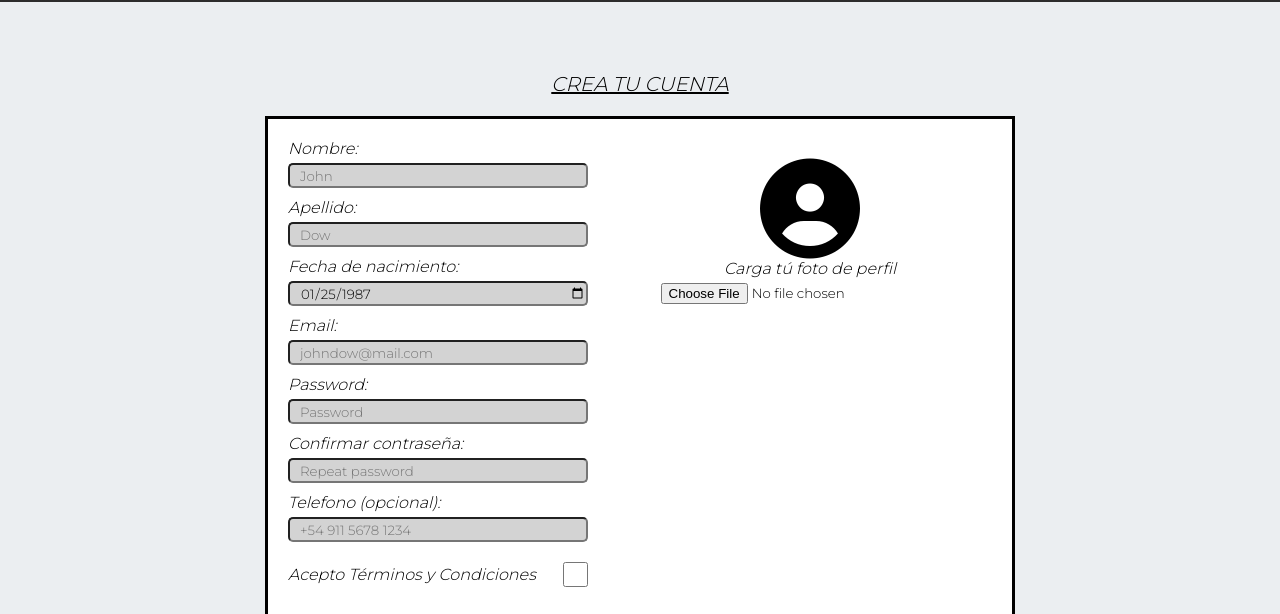
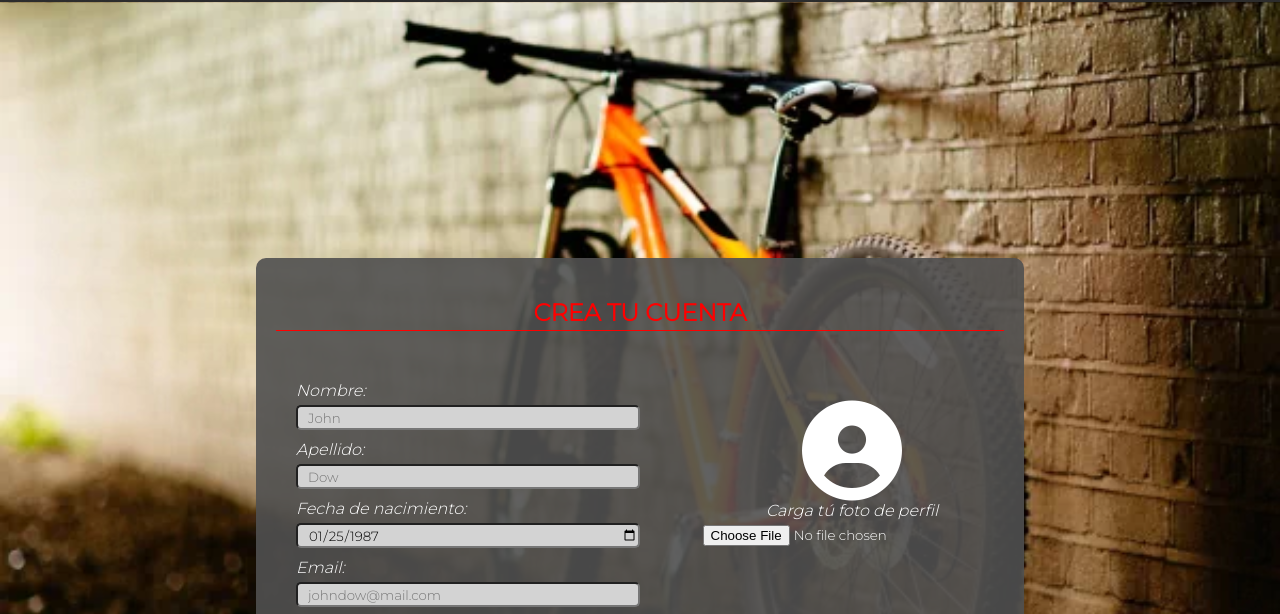
Before and after one commit to josuepontecorvo/Grupo_5_TheBlinders-Sprint2, a website: page views/register.html in a window 1280 px wide. Shown: the part 316-930 px from the top of the page. Drawn offline with Linux system fonts and the light colour scheme.

Commit message:
adapte el formulario del register para que sea compatible con el login

```diff
--- a/public/css/login-style.css
+++ b/public/css/login-style.css
@@ -80,14 +80,16 @@ div.burger-menu i {
 }
 
 /*MAIN*/
-    /*LOGIN*/
 
     main {
         /* background-image: url('/images/backgroundLogin.jpg'); */
         background-image: url('/images/Prueba1.webp');
         background-size: cover;
+        background-position: top center;
         padding: 20vw 0;
     }
+
+    /*LOGIN*/
 
     section.login-container {
         width: 98vw;
@@ -126,11 +128,12 @@ div.burger-menu i {
     .login-form button {
         display: block;
         margin: 20px auto;
-        background-color: rgb(51, 186, 51);
+        font-size: 18px;
+        padding: 5px;
+        background-color: orangered;
+        color: white;
         border: none;
-        border-radius: 7px;
-        padding: 5px;
-        color: white;
+        border-radius: 6px;
         transition: all 0.5s;
     }
 
--- a/public/css/register-style.css
+++ b/public/css/register-style.css
@@ -82,26 +82,30 @@ div.burger-menu i {
 
 /* MAIN */
 main {
-    background-color: #ebeef1;
-    padding: 50px 0;
+    background-image: url('/images/Prueba1.webp');
+    background-size: cover;
+    background-position: top center;
+    background-attachment: fixed;
+    padding: 20vw 0;
 }
 
-    /*FORM*/
+    /*REGISTER*/
+
+    div.register {
+        width: 88vw;
+        margin: 0 auto;
+        padding: 40px 20px;
+        background-color: rgba(80, 80, 80, 0.9);
+        color: white;
+        border-radius: 10px;
+    }
 
     div.register h2 {
         text-align: center;
-    text-decoration: underline;
-    margin: 20px;
-    font-size: 20px;
-    font-weight: normal;
-    font-style: italic;
-}
-
-div.register form {
-    border: 3px solid black;
-    width: 320px;
-    margin: auto;
-    background-color: #fff;
+        color: red;
+        border-bottom: 1.5px solid red;
+        margin-bottom: 30px;
+        padding-bottom: 3px;
     }
 
     main form .user-image {
@@ -165,6 +169,14 @@ main form .submit-form button {
         border: none;
         border-radius: 6px;
         margin-top: 30px;
+        transition: all 0.5s;
+    }
+    main form .submit-form button:hover {
+        color: rgb(51, 186, 51);
+        background-color: white;
+        font-size: 15px ;
+        text-align: center;
+        box-shadow: 0 0 20px black;
     }
 
     main form .fill-form input:focus:invalid ~ .feedback::after {
@@ -371,9 +383,14 @@ footer {
         width: 30%;
     }
 
-    /*FORM*/
+    /*REGISTER*/
+
+    div.register {
+        width: 60vw;
+    }
+
     div.register form {
-        width: 750px;
+        width: 100%;
         display: flex;
         flex-direction: column;
         flex-wrap:wrap;
@@ -382,7 +399,7 @@ footer {
     }
 
     div.fill-form {
-        width: 320px;
+        width: 50%;
         height: 100%;
     }
 
@@ -395,6 +412,7 @@ footer {
     div.submit-form {
         order: 3;
         padding: 30px;
+        margin-right: 5%;
     }
 
     /*FOOTER*/
```
Also changed, not shown: views/login.html (+1 -1 lines). Lines whose indentation alone changed are shown as unchanged.
